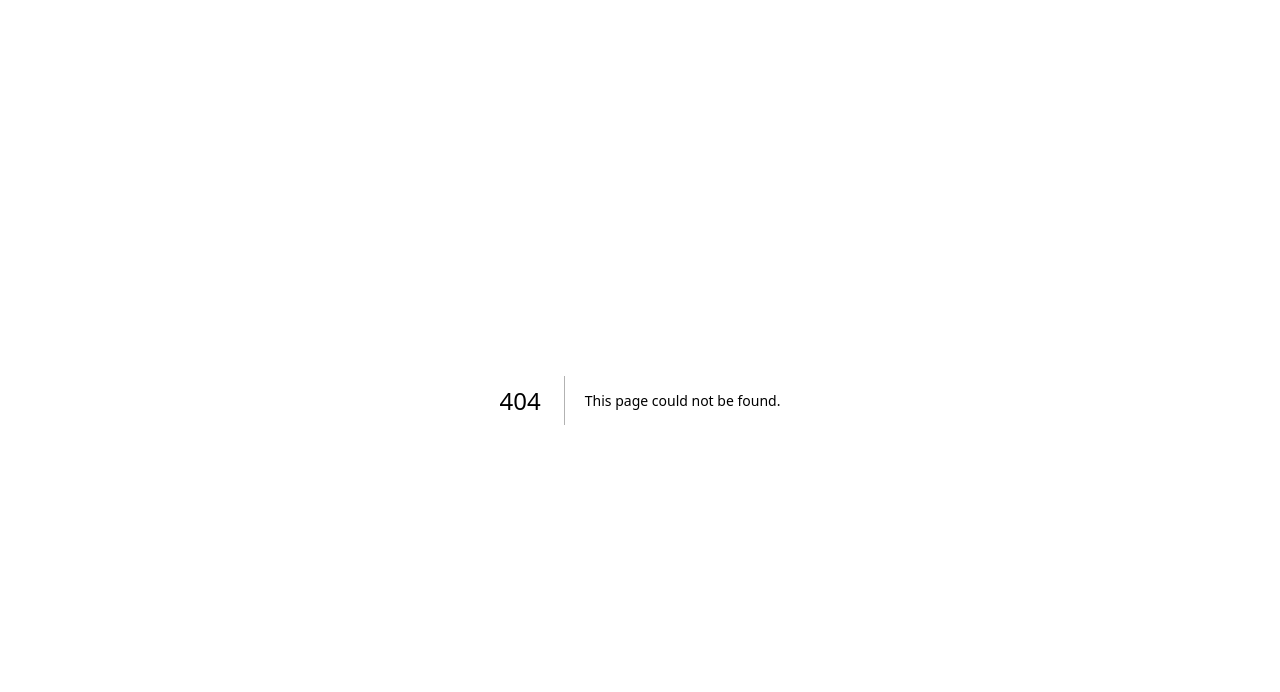
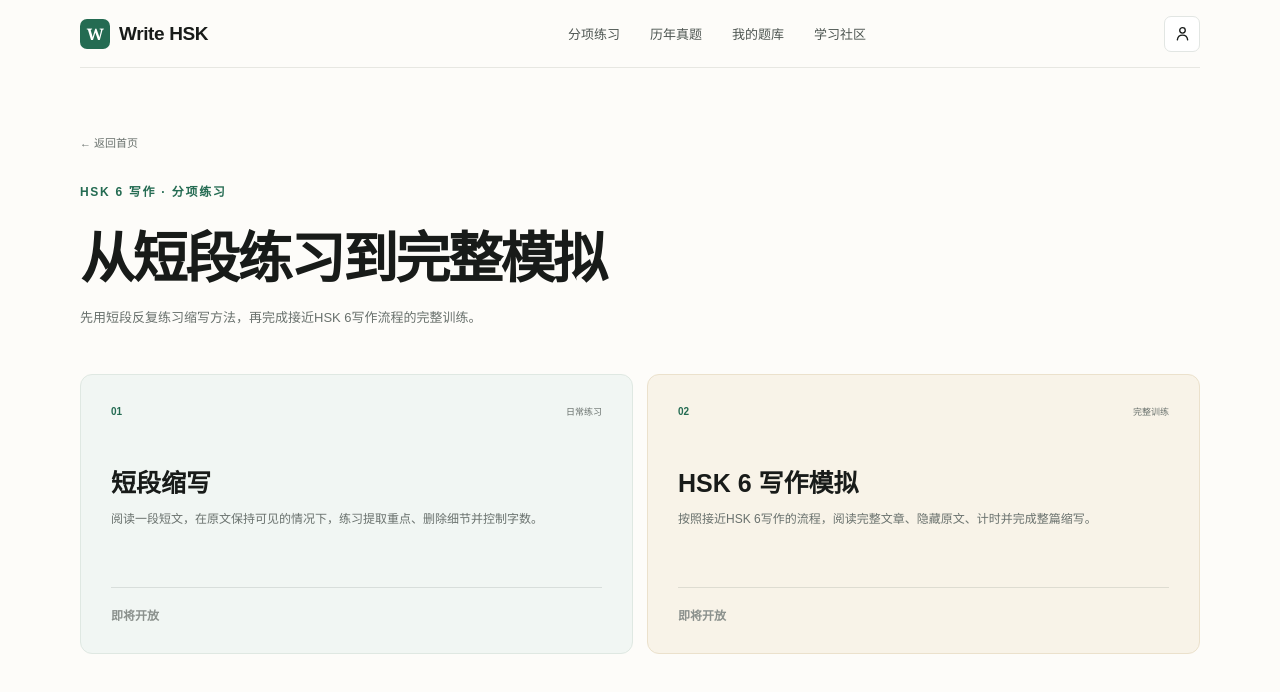
Before and after one commit to songxinwei64/hsk6-writing-ai, a Next.js app: page /practice in a window 1280 px wide. Before the commit this address had no page. Shown: the top 692 px of the page. Built offline with nearby package versions, Linux system fonts and the light colour scheme; no server answers.

Commit message:
2026.08.06 做减法

```diff
--- a/app/globals.css
+++ b/app/globals.css
@@ -510,6 +510,12 @@ a {
   font-weight: 700;
 }
 
+a.primary-button {
+  display: inline-flex;
+  align-items: center;
+  justify-content: center;
+}
+
 .hero-actions a {
   font-size: 12px;
   font-weight: 700;
@@ -747,7 +753,8 @@ a {
   font-size: 10px;
 }
 
-.entry-card button {
+.entry-card button,
+.entry-card .entry-action {
   width: 100%;
   margin-top: auto;
   padding: 18px 0 0;
@@ -767,8 +774,113 @@ a {
   box-shadow: 0 14px 30px rgba(34, 54, 44, 0.07);
 }
 
-.entry-card:hover button {
+.entry-card:hover button,
+.entry-card:hover .entry-action {
   color: var(--green);
+}
+
+.practice-shell {
+  width: min(1120px, calc(100% - 40px));
+  margin: 0 auto;
+  padding: 66px 0 100px;
+}
+
+.practice-intro {
+  max-width: 620px;
+  margin-bottom: 45px;
+}
+
+.back-link {
+  margin-bottom: 32px;
+  display: block;
+  color: var(--muted);
+  font-size: 11px;
+}
+
+.back-link:hover {
+  color: var(--green);
+}
+
+.practice-intro h1 {
+  margin: 13px 0 12px;
+  font-family: Georgia, "Noto Serif SC", serif;
+  font-size: clamp(38px, 4.5vw, 55px);
+  letter-spacing: -0.045em;
+}
+
+.practice-intro p {
+  margin: 0;
+  color: var(--muted);
+  font-size: 13px;
+  line-height: 1.8;
+}
+
+.writing-level-grid {
+  display: grid;
+  grid-template-columns: repeat(2, 1fr);
+  gap: 14px;
+}
+
+.writing-level-card {
+  min-height: 280px;
+  padding: 30px;
+  display: flex;
+  flex-direction: column;
+  background: #f1f6f3;
+  border: 1px solid #dfe8e2;
+  border-radius: 12px;
+}
+
+.writing-level-card:nth-child(2),
+.writing-level-card:nth-child(4) {
+  background: #f8f3e8;
+  border-color: #ebe1cc;
+}
+
+.writing-level-top {
+  display: flex;
+  align-items: center;
+  justify-content: space-between;
+  color: var(--green);
+  font-size: 10px;
+  font-weight: 800;
+}
+
+.writing-level-top small {
+  color: var(--muted);
+  font-size: 9px;
+  font-weight: 400;
+}
+
+.writing-level-card h2 {
+  margin: 45px 0 10px;
+  font-size: 25px;
+}
+
+.writing-level-card p {
+  margin: 0;
+  color: var(--muted);
+  font-size: 12px;
+  line-height: 1.8;
+}
+
+.choice-action {
+  margin-top: auto;
+  padding-top: 18px;
+  display: flex;
+  justify-content: space-between;
+  border-top: 1px solid rgba(64, 82, 72, 0.14);
+  font-size: 12px;
+  font-weight: 800;
+}
+
+.choice-action:hover {
+  color: var(--green);
+}
+
+.choice-action.disabled {
+  color: #8b918d;
+  cursor: default;
 }
 
 .footer {
@@ -800,6 +912,10 @@ a {
   .hero-wrap {
     grid-template-columns: 1fr;
     gap: 45px;
+  }
+
+  .writing-level-grid {
+    grid-template-columns: 1fr;
   }
 }
 
@@ -874,4 +990,14 @@ a {
   .footer {
     grid-template-columns: 1fr;
   }
+
+  .practice-shell {
+    width: min(100% - 28px, 1120px);
+    padding: 45px 0 70px;
+  }
+
+  .writing-level-card {
+    min-height: 260px;
+    padding: 26px;
+  }
 }
--- /dev/null
+++ b/app/practice/page.tsx
@@ -0,0 +1,48 @@
+import Link from "next/link";
+import SiteHeader from "../../components/site-header";
+
+const writingLevels = [
+  {
+    number: "01",
+    title: "短段缩写",
+    description: "阅读一段短文，在原文保持可见的情况下，练习提取重点、删除细节并控制字数。",
+    status: "日常练习",
+  },
+  {
+    number: "02",
+    title: "HSK 6 写作模拟",
+    description: "按照接近HSK 6写作的流程，阅读完整文章、隐藏原文、计时并完成整篇缩写。",
+    status: "完整训练",
+  },
+];
+
+export default function PracticePage() {
+  return (
+    <main className="page">
+      <SiteHeader />
+
+      <section className="practice-shell">
+        <div className="practice-intro">
+          <Link className="back-link" href="/">← 返回首页</Link>
+          <span className="eyebrow">HSK 6 写作 · 分项练习</span>
+          <h1>从短段练习到完整模拟</h1>
+          <p>先用短段反复练习缩写方法，再完成接近HSK 6写作流程的完整训练。</p>
+        </div>
+
+        <div className="writing-level-grid">
+          {writingLevels.map((level) => (
+            <article className="writing-level-card" key={level.number}>
+              <div className="writing-level-top">
+                <span>{level.number}</span>
+                <small>{level.status}</small>
+              </div>
+              <h2>{level.title}</h2>
+              <p>{level.description}</p>
+              <span className="choice-action disabled" aria-disabled="true">即将开放</span>
+            </article>
+          ))}
+        </div>
+      </section>
+    </main>
+  );
+}
--- /dev/null
+++ b/components/site-header.tsx
@@ -0,0 +1,24 @@
+import Link from "next/link";
+import AuthEntry from "./auth-entry";
+
+export default function SiteHeader() {
+  return (
+    <header className="header">
+      <Link className="brand" href="/" aria-label="Write HSK 首页">
+        <span className="brand-mark">W</span>
+        <span>Write HSK</span>
+      </Link>
+
+      <nav className="nav" aria-label="主菜单">
+        <Link href="/practice">分项练习</Link>
+        <Link href="/#library">历年真题</Link>
+        <Link href="/#mine">我的题库</Link>
+        <Link href="/#community">学习社区</Link>
+      </nav>
+
+      <div className="header-actions">
+        <AuthEntry />
+      </div>
+    </header>
+  );
+}
```
Also changed, not shown: app/page.tsx (+16 -11 lines).
